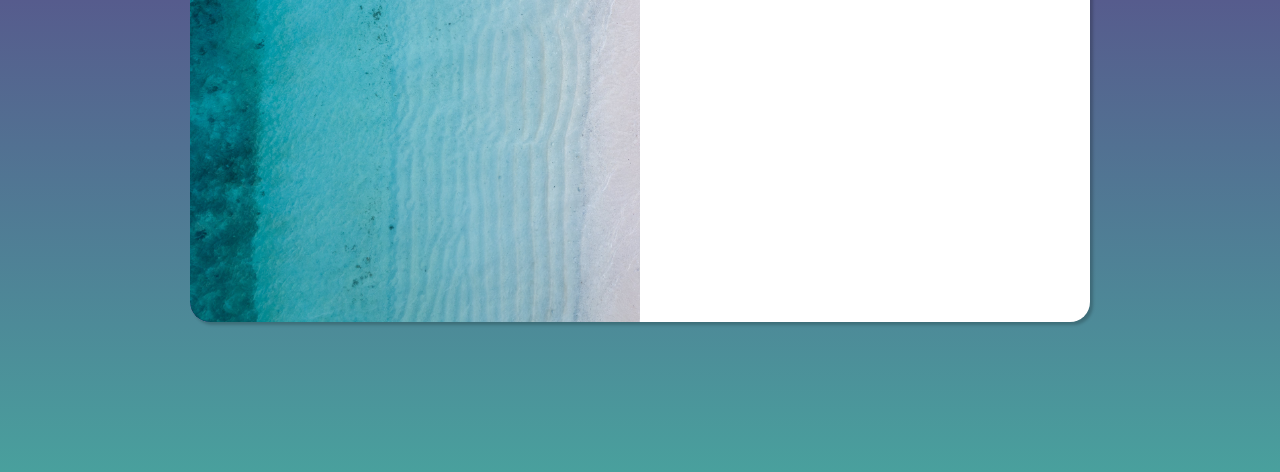
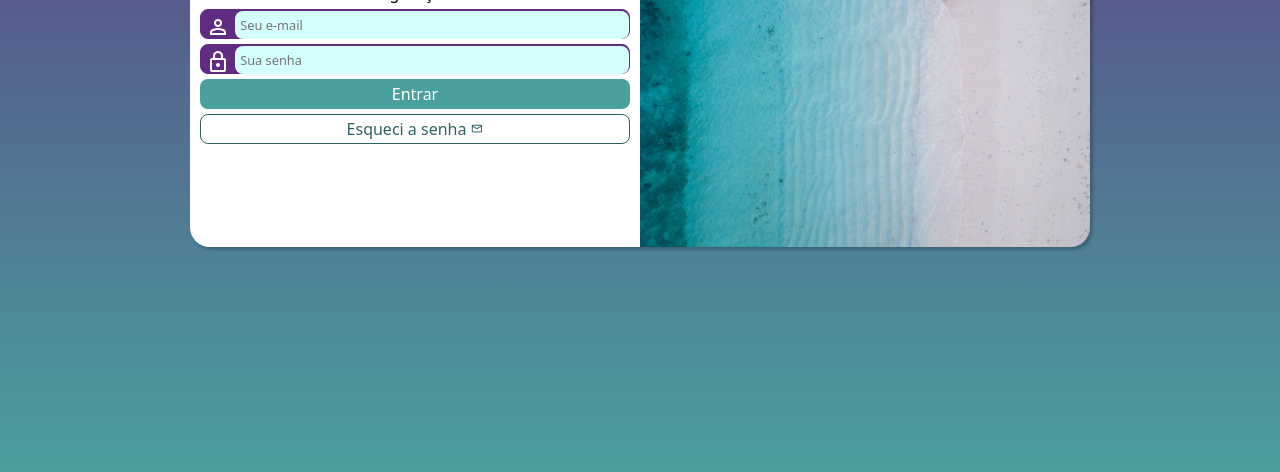
Before and after one commit to PedroMedeirosM/projeto-login, a plain HTML site: page index.html in a window 1280 px wide. Shown: the part 328-800 px from the top of the page. Drawn offline with nearby package versions, Linux system fonts and the light colour scheme.

Commit message:
Encerramento

```diff
--- a/estilos/media-query.css
+++ b/estilos/media-query.css
@@ -7,6 +7,7 @@
 
     section#Login {
         width: 80vh;
+        height: 280px;
     }
 
     section#Login > div#imagem {
@@ -29,17 +30,26 @@
 
     section#Login {
         width: 900px;
+        height: 350px;
     }
 
     section#Login > div#imagem {
-        float: left;
+        float: right;
         width: 50%;
         height: 100%;
     }
 
     section#Login > div#form {
-        float: right;
+        float: left;
         width: 50%;
         height: 100px;
     }
+
+    div#form > h1 {
+        font-size: 2em;
+    }
+
+    div#form > p {
+        font: 1em;
+    }
 }
--- a/estilos/style.css
+++ b/estilos/style.css
@@ -28,15 +28,15 @@ section#Login {
     position: absolute;
     top: 50%;
     left: 50%;
-    transform: translate(-50%, -50%);
 
     background-color: white;
     height: 500px;
-    width: 250px;
+    width: 260px;
     border-radius: 20px;
     overflow: hidden;
     box-shadow: 3px 3px 3px rgba(0, 0, 0, 0.205);
 
+    transform: translate(-50%, -50%);
     transition: width .3s, height.3s;
     transition-timing-function: ease;
 }
@@ -52,3 +52,85 @@ section#Login > div#form {
     display: block;
     padding: 10px;
 }
+
+div#form > h1 {
+    padding-bottom: 10px;
+    text-align: center;
+}
+
+div#form > p {
+    font: 0.8em;
+}
+
+form > div.campo {
+    background-color: #5f2c82;
+    height: 30px;
+    border-radius: 8px;
+    margin: 5px 0px;
+    border: 1px solid #5f2c82;
+}
+
+div.campo > label {
+    display: none;
+}
+
+div.campo > span {
+    color: white;
+    font-size: 1.5em;
+    width: 30px;
+    padding: 5px
+}
+
+div.campo > input {
+    background-color: #d4fffe;
+    font-size: 0.8em;
+    height: 100%;
+    width: calc(100% - 34.4px);
+    border: 0px;
+    border-radius: 8px;
+    padding: 5px;
+    transform: translateY(-9px);
+}
+
+div.campo > input:focus-within {
+    background-color: white;
+}
+
+form > input[type=submit] {
+    display: block;
+    font-size: 1em;
+    width: 100%;
+    height: 30px;
+    background-color: #49a09d;
+    color: white;
+    border: none;
+    border-radius: 8px;
+    cursor: pointer;
+}
+
+form > input[type=submit]:hover {
+    background-color: #3f8a87;
+}
+
+form > a.botao {
+    display: block;
+    text-align: center;
+    font-size: 1em;
+    width: 100%;
+    height: 30px;
+    padding-top: 3px;
+    margin-top: 5px;
+    background-color: white;
+    color: #2e6361;
+    border: 1px solid #2e6361;
+    border-radius: 8px;
+    text-decoration: none;
+}
+
+form > a.botao:hover {
+    background-color: #49a09d;
+}
+
+form > a.botao > span {
+    font-size: 0.8em;
+}
--- a/index.html
+++ b/index.html
@@ -6,6 +6,8 @@
     <title>Projeto Login</title>
     <link rel="stylesheet" href="estilos/style.css">
     <link rel="stylesheet" href="estilos/media-query.css">
+    <link href="https://fonts.googleapis.com/css2?family=Material+Symbols+Outlined" rel="stylesheet" />
+
 </head>
 <body>
     <main>
@@ -18,7 +20,27 @@
                 <h1>Login</h1>
                 <p>Seja bem-vindo(a) novamente. Faça login para acessar sua conta e fazer as configurações no seu ambiente.</p>
 
-                <form action="login.php" method="post">
+                <form action="login.php" method="post" autocomplete="on">
+                    <div class="campo">
+                        <span class="material-symbols-outlined">
+                            person
+                            </span>
+                        <input type="email" name="login" id="ilogin" placeholder="Seu e-mail" autocomplete="email" required maxlength="30">
+                        <label for="ilogin">Login</label>
+                    </div>
+
+                    <div class="campo">
+                        <span class="material-symbols-outlined">
+                            lock
+                            </span>
+                        <input type="password" name="senha" id="isenha" placeholder="Sua senha" autocomplete="current-password" required minlength="8" maxlength="20">
+                        <label for="isenha">Senha</label>
+                    </div>
+
+                    <input type="submit" value="Entrar">
+                    <a href="esqueci.html" class="botao">
+                        Esqueci a senha <span class="material-symbols-outlined">mail</span>
+                    </a>
 
                 </form>
             </div>
```
